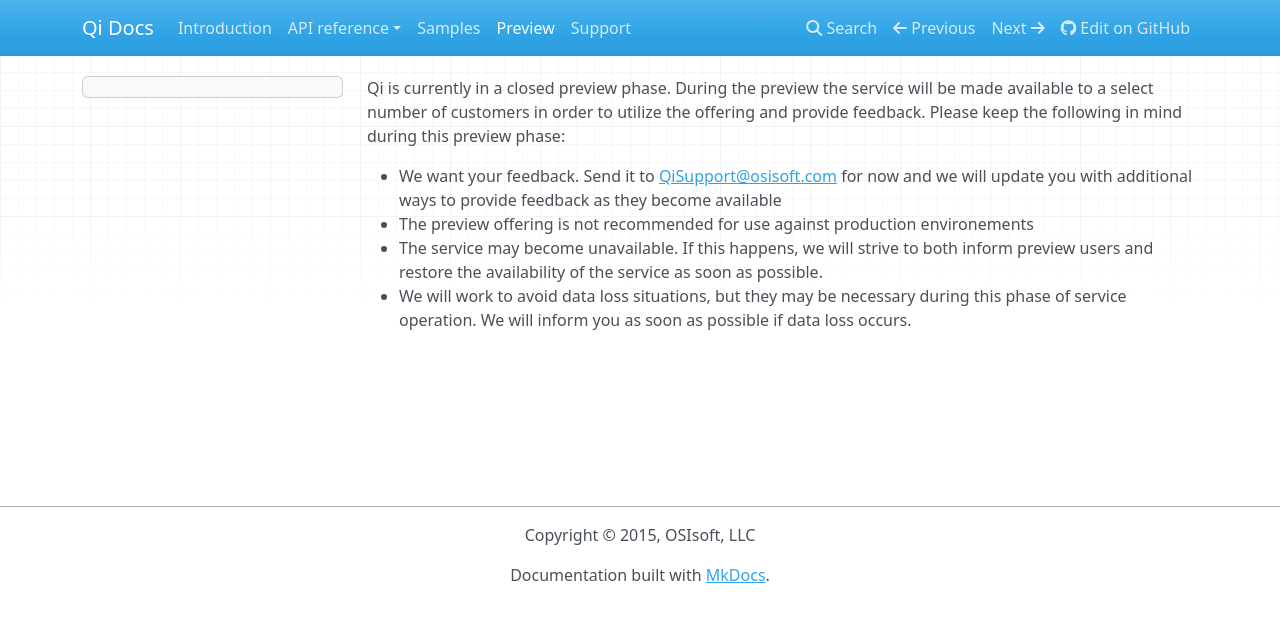
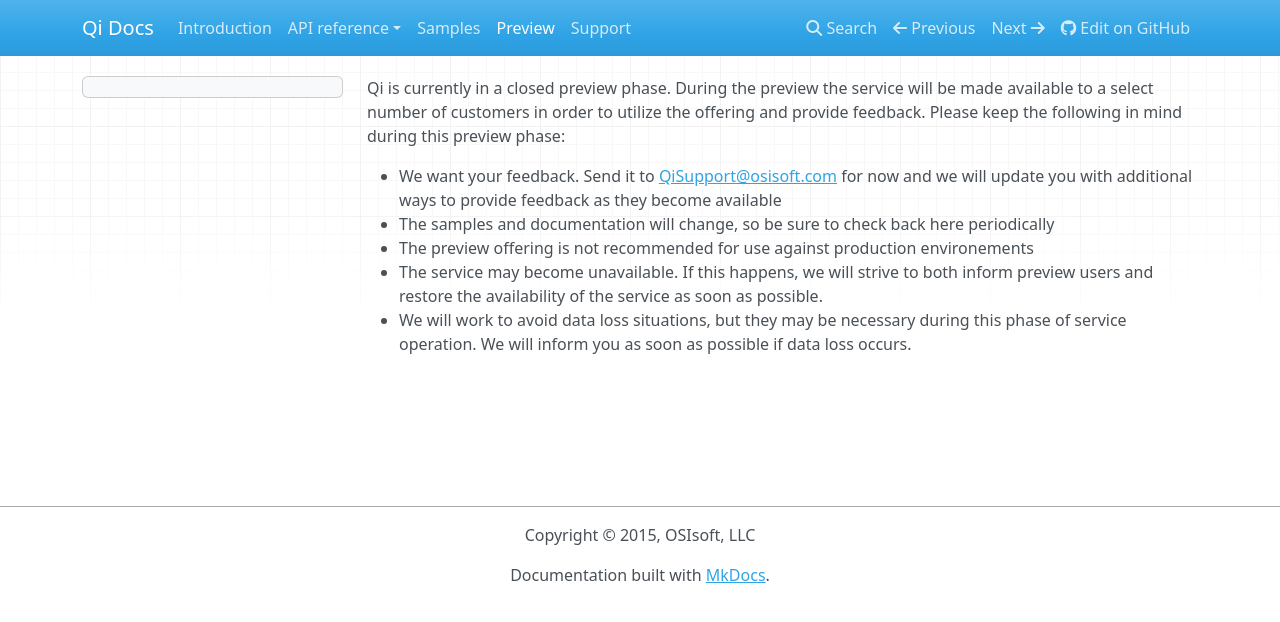
Before and after one commit to ssuryanarayanan/Qi-Docs, an MkDocs documentation site: the page built from docs/preview.md, in a window 1280 px wide. Shown: the top 622 px of the page. Built offline with MkDocs 1.6.1, drawn with Linux system fonts in a browser that asks for light colours; nearby versions of some CDN libraries; old or Windows-style settings are respelled for this version of MkDocs.

Commit message:
Update preview.md

```diff
--- a/docs/preview.md
+++ b/docs/preview.md
@@ -1,6 +1,7 @@
 Qi is currently in a closed preview phase. During the preview the service will be made available to a select number of customers in order to utilize the offering and provide feedback. Please keep the following in mind during this preview phase:
 
 - We want your feedback. Send it to [QiSupport@osisoft.com](mailto: QiSupport@osisoft.com) for now and we will update you with additional ways to provide feedback as they become available
+- The samples and documentation will change, so be sure to check back here periodically
 - The preview offering is not recommended for use against production environements
 - The service may become unavailable. If this happens, we will strive to both inform preview users and restore the availability of the service as soon as possible.
 - We will work to avoid data loss situations, but they may be necessary during this phase of service operation. We will inform you as soon as possible if data loss occurs.
```
